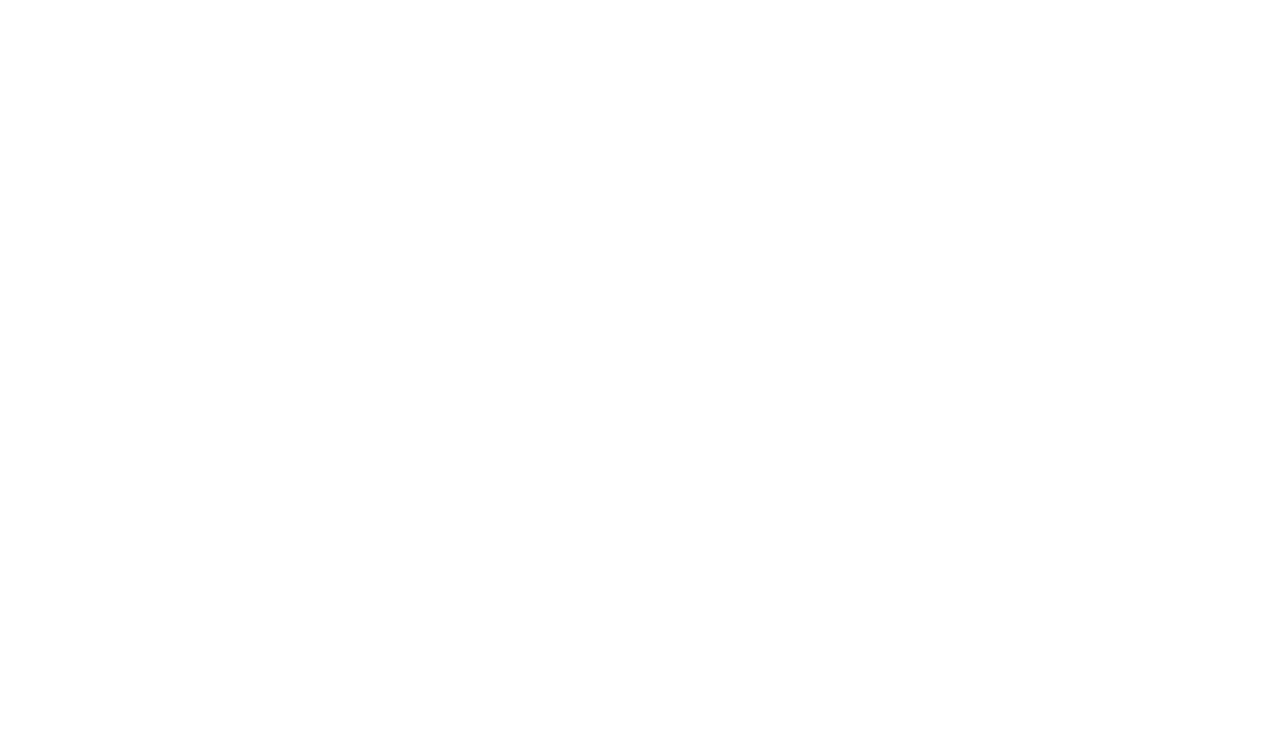
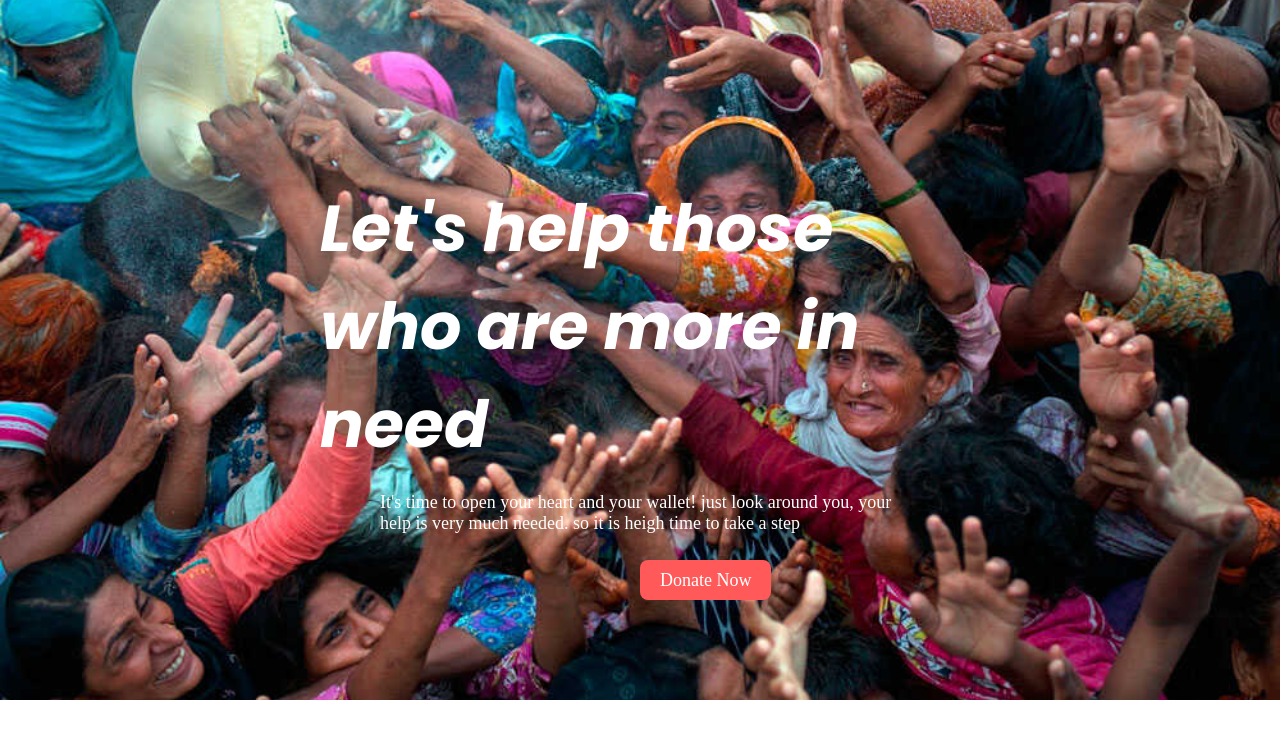
Before and after one commit to anon-habib/donation-projects, a plain HTML site: page index.html in a window 1280 px wide. Drawn offline with Linux system fonts and the light colour scheme; a web font is replaced by a local one.

Commit message:
banner section added

```diff
--- a/css/style.css
+++ b/css/style.css
@@ -1,6 +1,40 @@
-/* font-family: 'Gentium Book Plus', serif;
-font-family: 'Poppins', sans-serif; */
-
 body {
     font-family: 'Gentium Book Plus', serif;
+    margin: 0;
 }
+h1, h2, h3, h4, h5, h6 {
+    font-family: 'Poppins', sans-serif;
+    margin: 0;
+}
+            /* banner start*/
+.banner {
+    background-image: url(../images/donation.jpg);
+    height: 700px;
+    background-size: cover;
+    background-position: center;
+    background-repeat: no-repeat;
+}
+.banner-inner {
+    width: 50%;
+    margin: 0 auto;
+    padding-top: 180px;
+}
+.banner-inner h1 {
+    font-size: 65px;
+    color: white;
+}
+.banner-inner p {
+    font-size: 18px;
+    color: white;
+    padding: 0 60px;
+}
+.banner-inner a {
+    font-size: 18px;
+    color: white;
+    text-decoration: none;
+    background-color: #ff5959;
+    padding: 10px 20px;
+    border-radius: 8px;
+    margin-left: 50%;
+}
+            /* banner end */
--- a/index.html
+++ b/index.html
@@ -18,8 +18,24 @@
 <body>
     <!-- banner section start -->
     <section class="banner">
+        <div class="banner-inner">
+            <h1>Let's help those who are more in need</h1>
+            <p>It's time to open your heart and your wallet! just look around you, your help is very much needed. so it is heigh time to take a step</p><br>
+            <a href="#">Donate Now</a>
+        </div>
+    </section>
+    <!-- banner sention end -->
 
-    </section>
+
+
+
+
+
+
+
+
+
+
 
 </body>
 
```
Also changed, not shown: images/donation.jpg (added).
